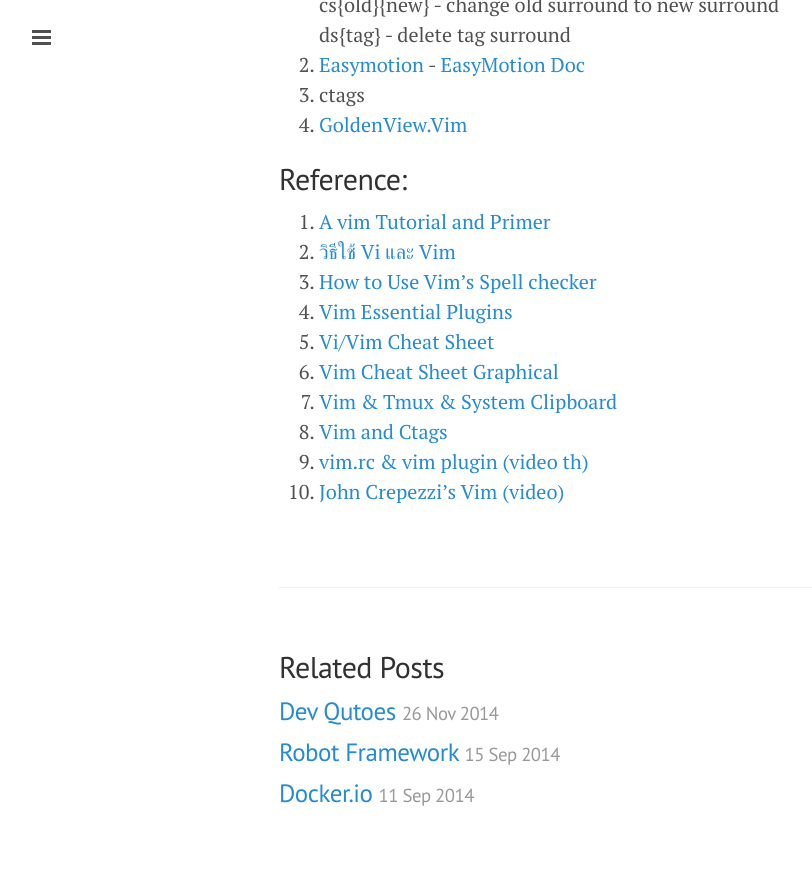
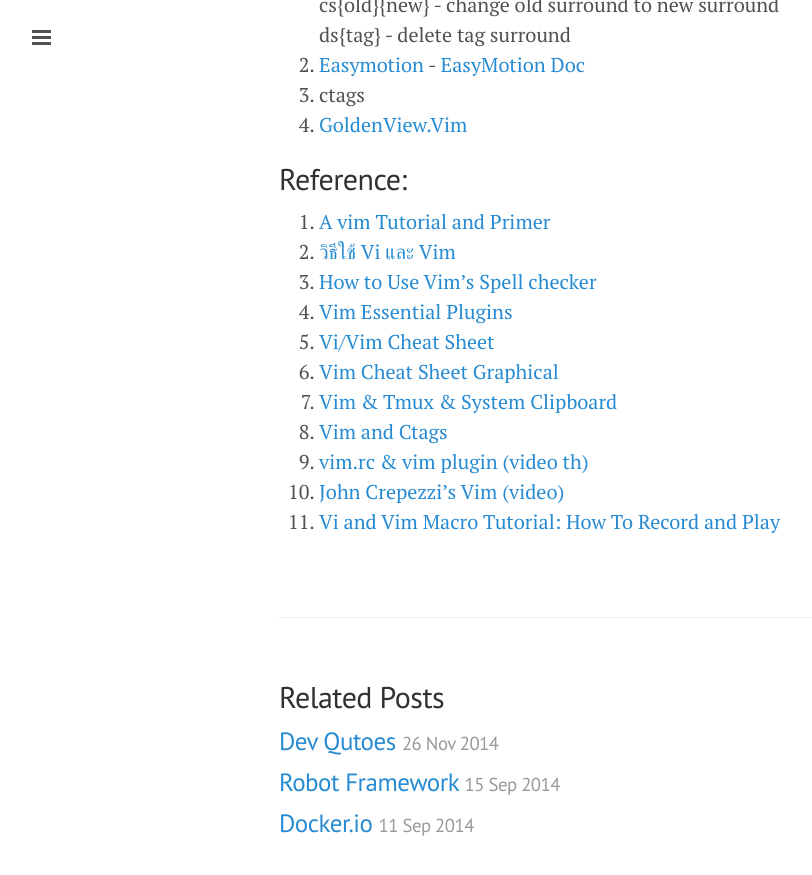
Before and after one commit to ibotdotout/ibotdotout.github.io, a Jekyll site: the page built from _posts/2014-06-09-vim.md, in a window 1280 px wide and 900 px high, scrolled down 4451 px. Shown: the top 875 px of the window, without its empty margins (1-813 px from the left). Built offline with Jekyll 4.4.1, drawn with Linux system fonts in a browser that asks for light colours; Markdown is read by kramdown in place of the engine named in the settings.

Commit message:
add Recording Vim

```diff
--- a/_posts/2014-06-09-vim.md
+++ b/_posts/2014-06-09-vim.md
@@ -179,3 +179,4 @@ $ brew install vim
 8. [Vim and Ctags](http://andrew.stwrt.ca/posts/vim-ctags)
 9. [vim.rc & vim plugin (video th)](https://www.youtube.com/watch?v=k_KSeQgtrb4)
 10. [John Crepezzi's Vim (video)](https://www.youtube.com/watch?v=BhwtnCaFTFk)
+11. [Vi and Vim Macro Tutorial: How To Record and Play](http://www.thegeekstuff.com/2009/01/vi-and-vim-macro-tutorial-how-to-record-and-play/)
```
